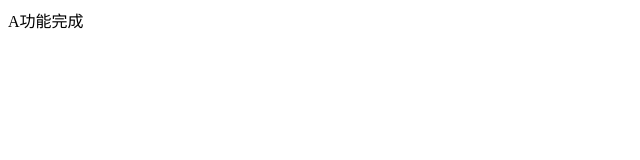
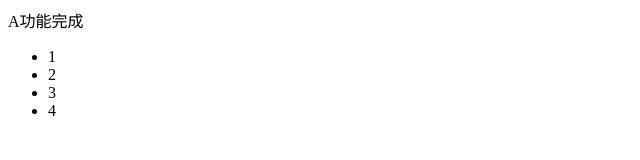
Before and after one commit to lyq173/125--demo, a plain HTML site: page index.html in a window 1280 px wide. Shown: the full height of the page, 0-640 px from the left. Drawn offline with Linux system fonts and the light colour scheme.

Commit message:
v2版本

```diff
--- a/index.html
+++ b/index.html
@@ -9,6 +9,12 @@
 
 <body>
     <div>A功能完成</div>
+    <ul>
+        <li>1</li>
+        <li>2</li>
+        <li>3</li>
+        <li>4</li>
+    </ul>
 </body>
 
 </html>
```
Also changed, not shown: hl.html (+1 -0 lines).
